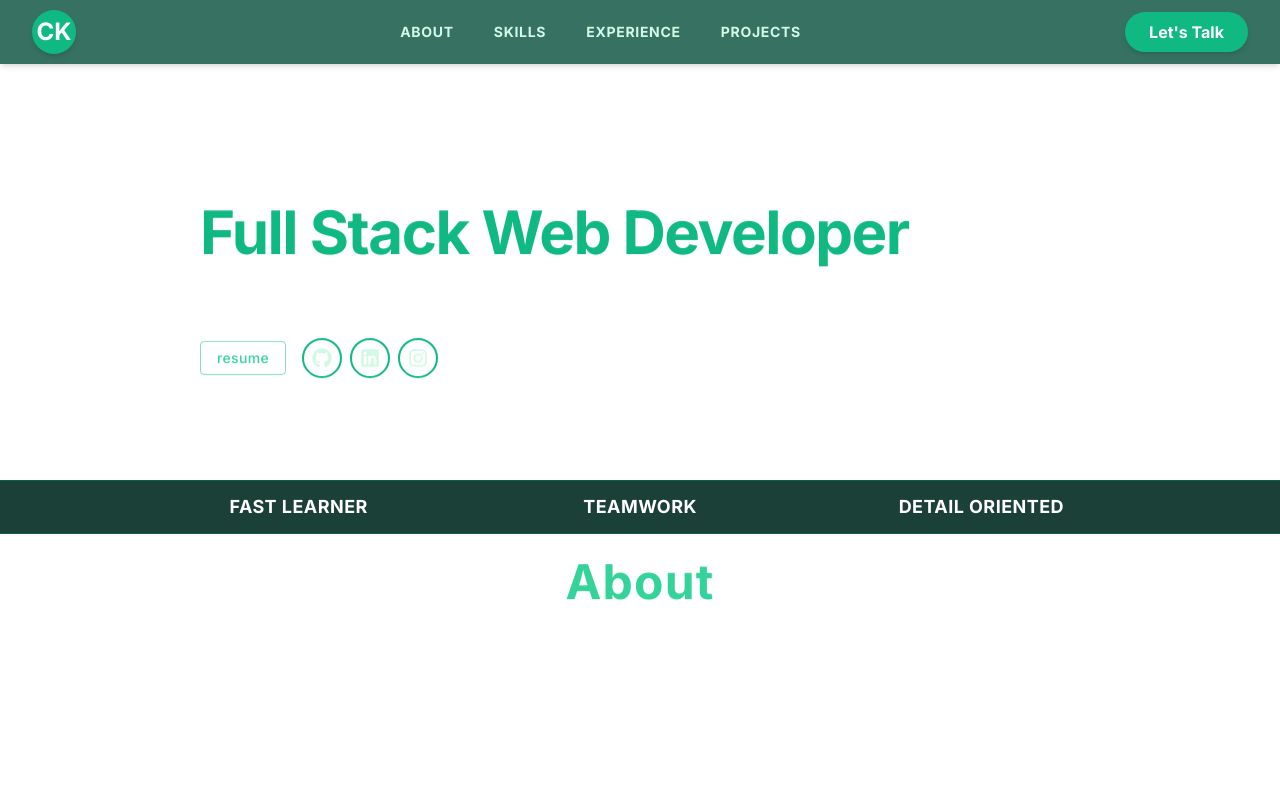
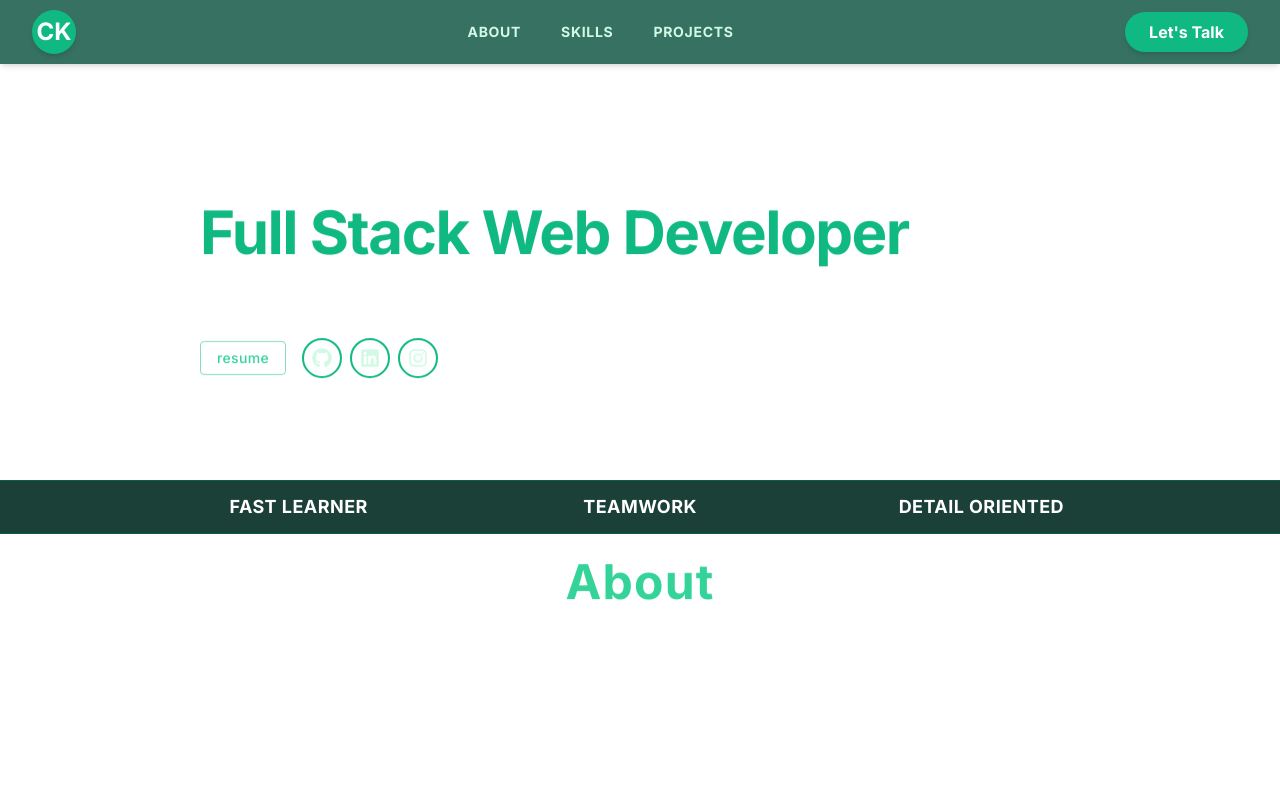
Before and after one commit to ckrenzer720/portfolio_2.0, a React (Vite) app: page / in a window 1280 px wide. Shown: the top 800 px of the page. Built offline with nearby package versions, Linux system fonts and the light colour scheme.

Commit message:
"fin for now"

```diff
--- a/src/components/Header.jsx
+++ b/src/components/Header.jsx
@@ -5,7 +5,6 @@ const Header = () => {
   const navLinks = [
     { name: "About", to: "about" },
     { name: "Skills", to: "skills" },
-    { name: "Experience", to: "experience" },
     { name: "Projects", to: "projects" },
   ];
 
```
